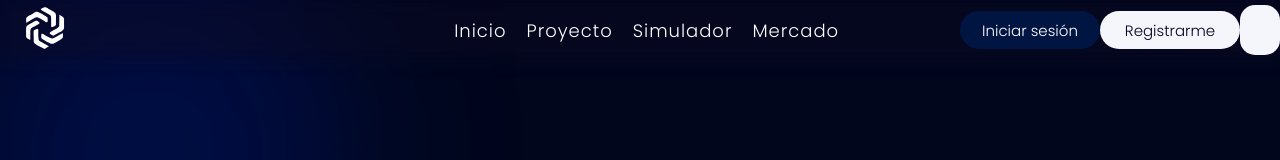
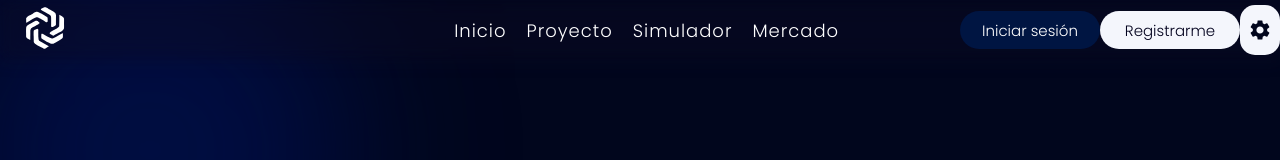
Before and after one commit to PayAllDev/Payall-Client-React-JS, a React (Vite) app: page / in a window 1280 px wide. Shown: the top 160 px of the page. Built offline with nearby package versions, Linux system fonts and the light colour scheme.

Commit message:
Fix: TopNavBar icons bug Fixed.
The icons dont show because the migration of icon provider.
React icons has been added.

```diff
--- a/src/components/shared/TopNavBar.jsx
+++ b/src/components/shared/TopNavBar.jsx
@@ -1,5 +1,6 @@
 // * Dependencies Required
 import { useContext } from "react";
+import { MdSettings } from "react-icons/md"
 
 // * Modules Required
 
@@ -187,7 +188,7 @@ const TopNavBarActionButtons = () => {
 
             <div className="menuSquareButton menuButton" id="menuButtonShowSettings">
 
-                <i className="fa fa-gear"></i>
+                <MdSettings color="#01061d" size={24} />
 
             </div>
 
--- a/src/components/shared/styles/TopNavBar.css
+++ b/src/components/shared/styles/TopNavBar.css
@@ -164,7 +164,6 @@ nav ul li a:hover {
     justify-content: center;
     align-items: center;
     border-radius: 38px;
-    /* cursor: pointer; */
 }
 
 .menuRectangularButton p {
```
